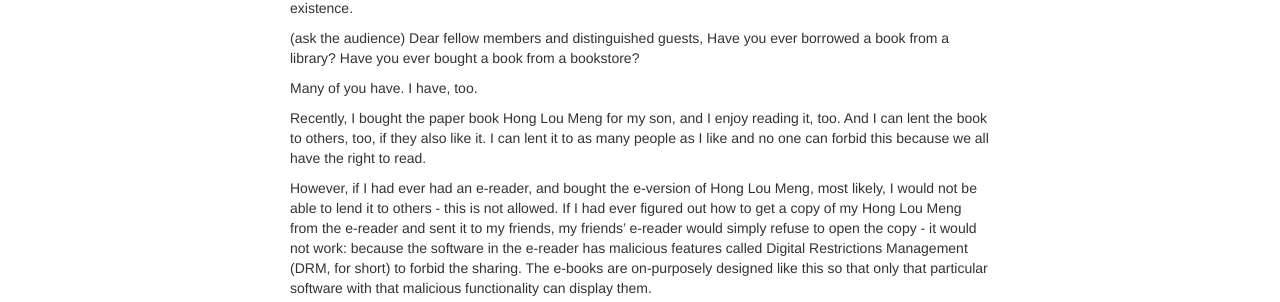
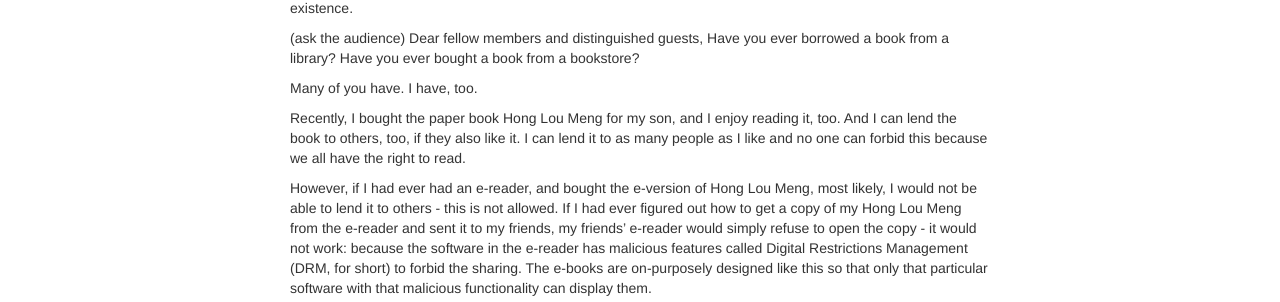
Before and after one commit to wxie2017/wxie2017.github.io, a Jekyll site: the page built from pages/speech/right2read.md, in a window 1280 px wide. Shown: the part 394-696 px from the top of the page. Built offline with Jekyll 4.4.1, drawn with Linux system fonts in a browser that asks for light colours.

Commit message:
correct an error

```diff
--- a/pages/speech/right2read.md
+++ b/pages/speech/right2read.md
@@ -32,7 +32,7 @@ Have you ever bought a book from a bookstore?
 Many of you have. I have, too.
 
 Recently, I bought the paper book Hong Lou Meng for my son, and I enjoy reading it, too.
-And I can lent the book to others, too, if they also like it. I can lent it to as many
+And I can lend the book to others, too, if they also like it. I can lend it to as many
 people as I like and no one can forbid this because we all have the right to read.
 
 However, if I had ever had an e-reader, and bought the e-version of Hong Lou Meng, most
```
